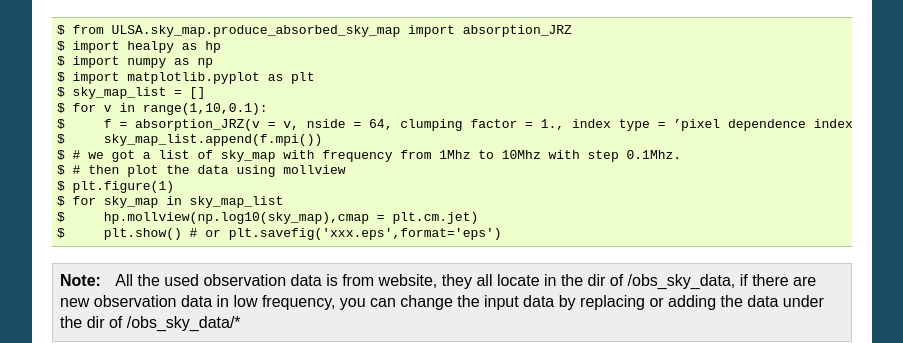
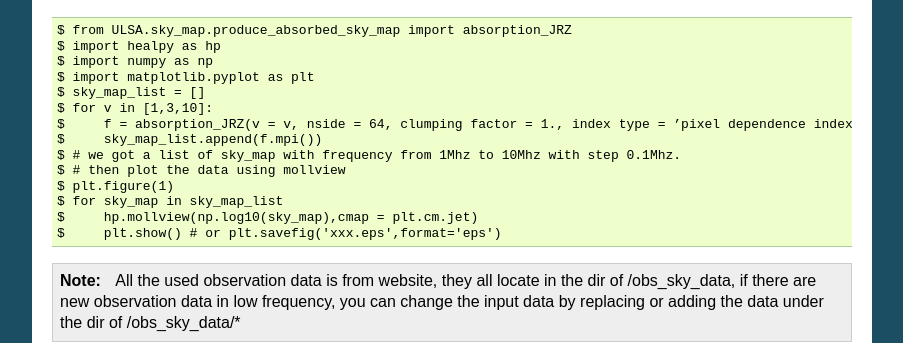
Before and after one commit to Yanping-Cong/ULSA, a Sphinx documentation site: the page built from doc/tutor.rst, in a window 1280 px wide and 900 px high, scrolled down 1775 px. Shown: the part 237-580 px from the top of the window, without its empty margins (198-1101 px from the left). Built offline with Sphinx 7.4.7, drawn with Linux system fonts in a browser that asks for light colours; pages that are not in the unit, such as notebooks, are missing from menus.

Commit message:
adding more

```diff
--- a/doc/tutor.rst
+++ b/doc/tutor.rst
@@ -39,7 +39,7 @@ The “nside” parameter controls the resolution of the output sky map. In gene
 In the original emissivity distribution, R0 and R1 are two different parameters, and it is proved that R0 and R1 equaling to each other is an optimal choice. The “using_raw_diffuse” parameter determines whether to smooth the data before fitting the emissivity function, emissivity is a smooth changed distribution with R and Z. The selection of data smoothing can better remove the negative effects of fitting caused by small-scale structure. The remaining parameters are the default parameters, we recommend using the default values, for developers, according to the above parameter description, flexible to change parameter by your need.
 
 Some examples for different need
---------------------------------
+-------------------------------------
 
 1. example one: Users want to output a sky map at 1 Mhz with a NSIDE of 64 and a spectral index in the form of
 a constant spectral index. they can choose the following parameter setting::
@@ -57,7 +57,7 @@ of a pixel dependent spectral index. they can choose the following parameter set
     >>> (v = 1, nside = 64, clumping factor = 1., index type = ’pixel dependence index minus I E’, distance = 50, test = False, emi form = ’exp’,I E form = ’seiffert’,R0 R1 equal = True,using raw diffuse = False,using default params = True,critical dis = False,output absorp free skymap = False)
 
 Change the coordinate of the output sky_map
--------------------------------------------
+--------------------------------------------------
 
 if one want to change the coordinate from 'Galactic' to other coordinate, one can simplely using function "change_coord"::
 
@@ -78,7 +78,7 @@ an example.py example for calculating constant spectral index condition is under
     $ import numpy as np
     $ import matplotlib.pyplot as plt
     $ sky_map_list = []
-    $ for v in range(1,10,0.1):
+    $ for v in [1,3,10]:
     $     f = absorption_JRZ(v = v, nside = 64, clumping factor = 1., index type = ’pixel dependence index minus I E’, distance = 50, test = False, emi form = ’exp’,I E form = ’seiffert’,R0 R1 equal = True,using raw diffuse = False,using default params = True,critical dis = False,output absorp free skymap = False)
     $     sky_map_list.append(f.mpi())
     $ # we got a list of sky_map with frequency from 1Mhz to 10Mhz with step 0.1Mhz.
```
